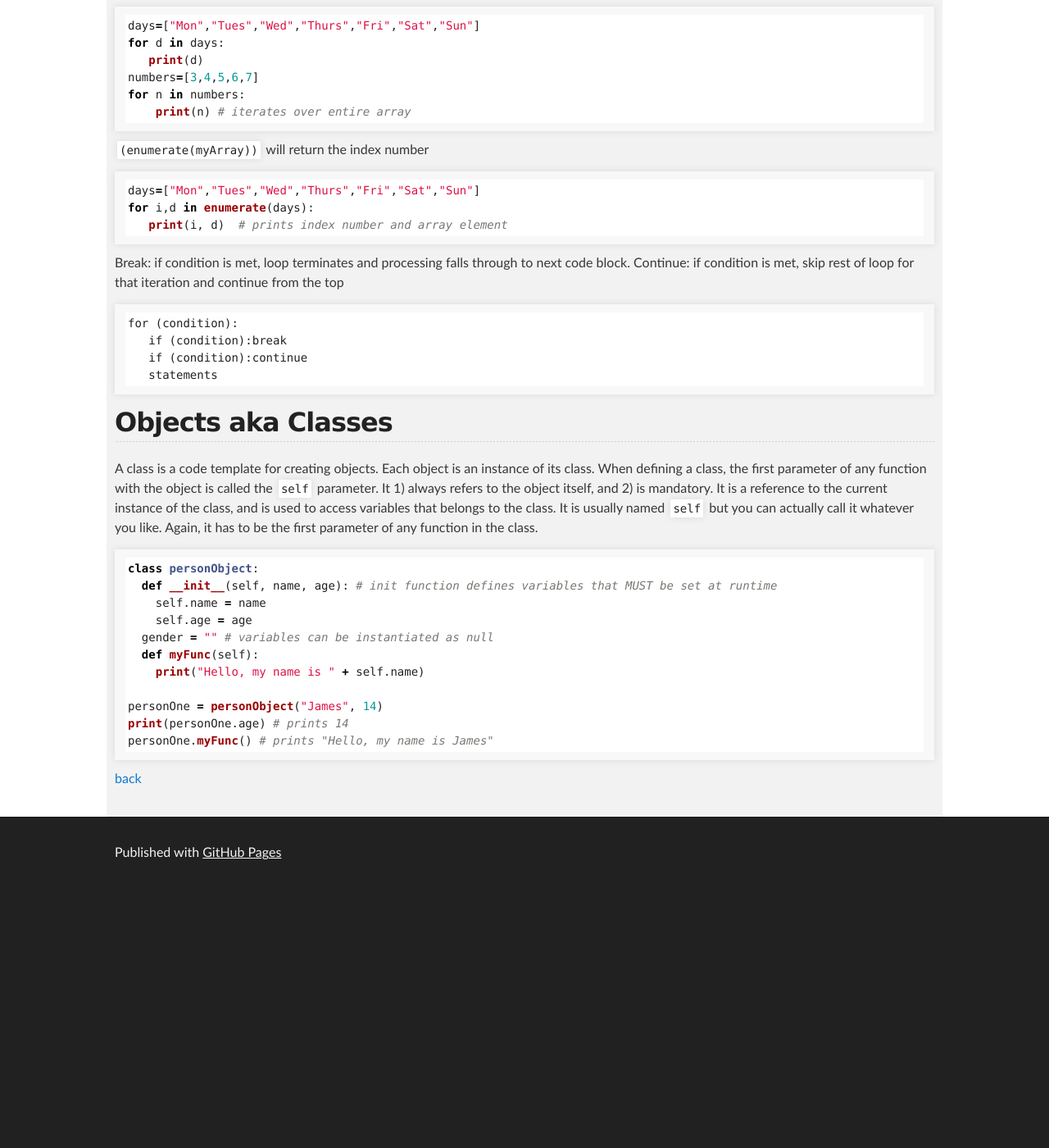
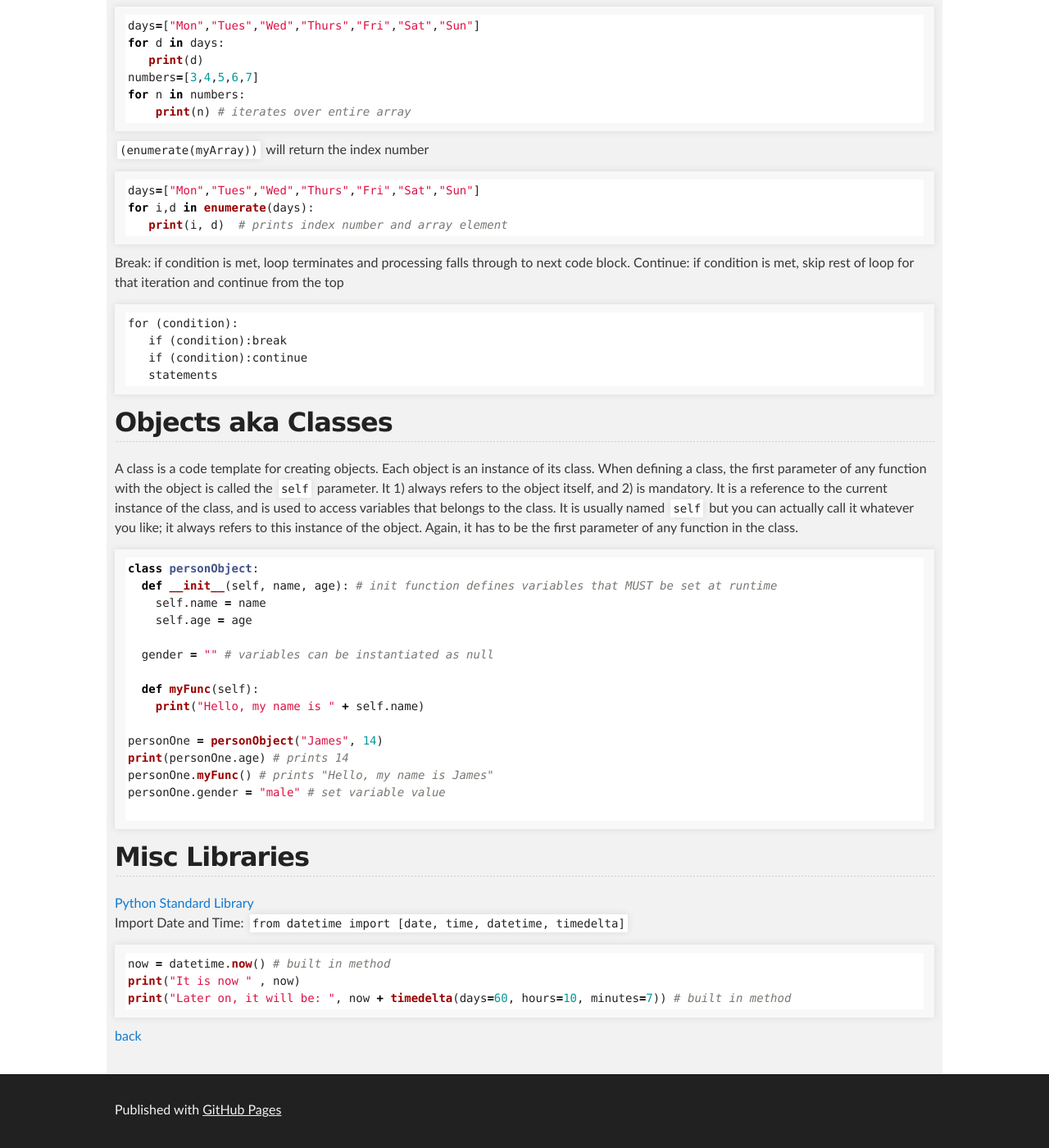
Before and after one commit to cathysnider/cathysnider.github.io, a Jekyll site: the page built from python.md, in a window 1280 px wide and 1400 px high, scrolled down 1782 px. Shown: the whole window at 82% size. Built offline with Jekyll 4.4.1, drawn with Linux system fonts in a browser that asks for light colours; before the commit the page ends 2868 px from its top, so only the background shows below that.

Commit message:
more python

````diff
--- a/python.md
+++ b/python.md
@@ -95,21 +95,33 @@ for (condition):
 ```
 
 ## Objects aka Classes
-A class is a code template for creating objects. Each object is an instance of its class. When defining a class, the first parameter of any function with the object is called the `self` parameter. It 1) always refers to the object itself, and 2) is mandatory. It is a reference to the current instance of the class, and is used to access variables that belongs to the class. It is usually named `self` but you can actually call it whatever you like. Again, it has to be the first parameter of any function in the class.
+A class is a code template for creating objects. Each object is an instance of its class. When defining a class, the first parameter of any function with the object is called the `self` parameter. It 1) always refers to the object itself, and 2) is mandatory. It is a reference to the current instance of the class, and is used to access variables that belongs to the class. It is usually named `self` but you can actually call it whatever you like; it always refers to this instance of the object. Again, it has to be the first parameter of any function in the class.
 
 ```python
 class personObject:
   def __init__(self, name, age): # init function defines variables that MUST be set at runtime
     self.name = name
     self.age = age
+
   gender = "" # variables can be instantiated as null
+
   def myFunc(self):
     print("Hello, my name is " + self.name)
 
 personOne = personObject("James", 14)
 print(personOne.age) # prints 14
 personOne.myFunc() # prints "Hello, my name is James"
+personOne.gender = "male" # set variable value
+
 ```
 
+## Misc Libraries
+[Python Standard Library](https://docs.python.org/3/library/) <br />
+Import Date and Time: `from datetime import [date, time, datetime, timedelta]`
+```python
+now = datetime.now() # built in method
+print("It is now " , now)
+print("Later on, it will be: ", now + timedelta(days=60, hours=10, minutes=7)) # built in method
+```
 
 [back](./)
````
